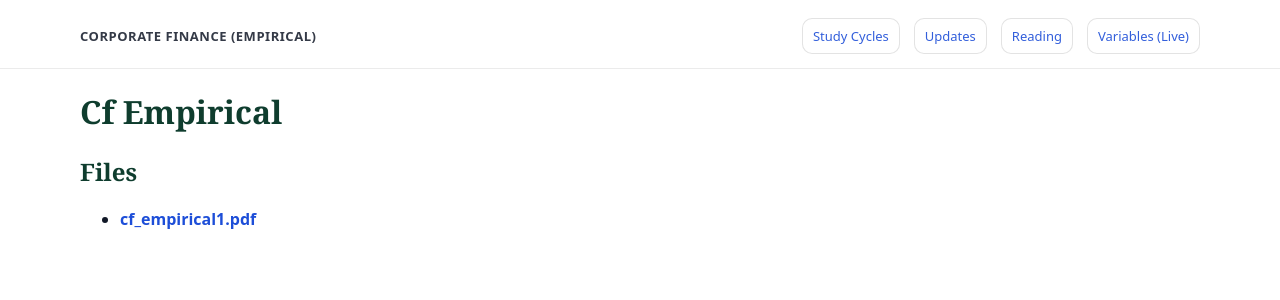
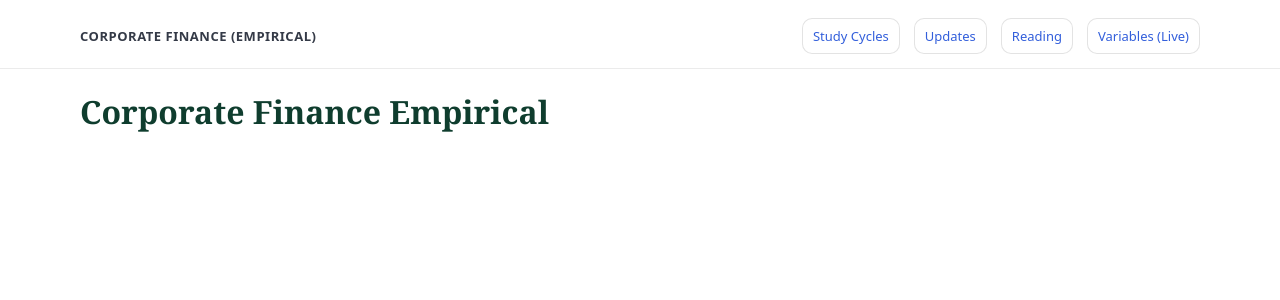
Before and after one commit to yaxinzn/study-archive, a Jekyll site: the page built from materials/cf-empirical/index.md, in a window 1280 px wide. Shown: the top 300 px of the page. Built offline with Jekyll 4.4.1, drawn with Linux system fonts in a browser that asks for light colours.

Commit message:
Change title
Updated title and removed file list section.

```diff
--- a/materials/cf-empirical/index.md
+++ b/materials/cf-empirical/index.md
@@ -8,9 +8,4 @@ hide_name: true
 
 ---
 
-# Cf Empirical
-
-## Files
-<!-- AUTO-LIST-START -->
-- **[cf_empirical1.pdf](cf_empirical1.pdf)**
-<!-- AUTO-LIST-END -->
+# Corporate Finance Empirical
```
